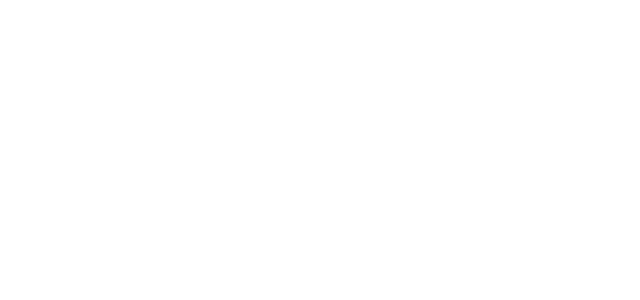
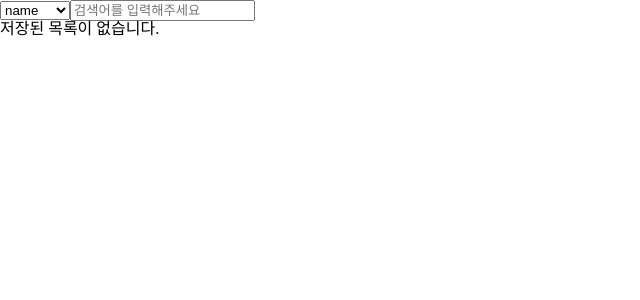
Before and after one commit to khw970421/wanted-codestates-project-3-8, a React (Create React App) app: page / in a window 1280 px wide. Shown: the top 300 px of the page, without its empty margins (0-640 px from the left). Built offline with nearby package versions, Linux system fonts and the light colour scheme.

Commit message:
✨ feat : Search 컴포넌트 개발

```diff
--- a/src/App.js
+++ b/src/App.js
@@ -1,7 +1,11 @@
 import React from 'react';
-
+import Main from './pages/Main';
 const App = () => {
-  return <div className="App"></div>;
+  return (
+    <div className="App">
+      <Main />
+    </div>
+  );
 };
 
 export default App;
--- /dev/null
+++ b/src/components/Search/Input.jsx
@@ -0,0 +1,15 @@
+import React from 'react';
+import PropTypes from 'prop-types';
+const Input = ({ changeSearchContent }) => {
+  const searchSaveTheme = ({ target }) => {
+    console.log('search Input  : ', target.value);
+    changeSearchContent(target.value);
+  };
+  return (
+    <input placeholder="검색어를 입력해주세요" onChange={searchSaveTheme} />
+  );
+};
+Input.propTypes = {
+  changeSearchContent: PropTypes.func,
+};
+export default Input;
--- /dev/null
+++ b/src/components/Search/SaveContents.jsx
@@ -0,0 +1,108 @@
+import React, { useState } from 'react';
+import { useEffect } from 'react';
+import PropTypes from 'prop-types';
+import { getItems } from '../../utils/LocalStorage';
+// const Dummy_Data = [
+//   {
+//     name: '속리산 숲 체험',
+//     address: '충청북도...',
+//     phone: '010-xxxx-xxxx',
+//     memo: '추울 때 가야 더 좋은 곳',
+//   },
+//   {
+//     name: '지리산 숲 체험',
+//     address: '~북도',
+//     phone: '010-xxxx-xxxx',
+//     memo: '추울 때 가야 더 좋은 곳',
+//   },
+//   {
+//     name: '에베레스트 숲 체험',
+//     address: '~해외',
+//     phone: '010-xxxx-xxxx',
+//     memo: '추울 때 가야 더 좋은 곳',
+//   },
+//   {
+//     name: '한라산 숲 체험',
+//     address: '~제주도',
+//     phone: '010-xxxx-xxxx',
+//     memo: '추울 때 가야 더 좋은 곳',
+//   },
+//   {
+//     name: '산맥 숲 체험',
+//     address: '~산맥',
+//     phone: '010-xxxx-xxxx',
+//     memo: '추울 때 가야 더 좋은 곳',
+//   },
+// ];
+
+/*
+localStorage.setItem('forests',JSON.stringify([
+  {
+    name: '속리산 숲 체험',
+    address: '충청북도...',
+    phone: '010-xxxx-xxxx',
+    memo: '추울 때 가야 더 좋은 곳',
+  },
+  {
+    name: '지리산 숲 체험',
+    address: '~북도',
+    phone: '010-xxxx-xxxx',
+    memo: '추울 때 가야 더 좋은 곳',
+  },
+  {
+    name: '에베레스트 숲 체험',
+    address: '~해외',
+    phone: '010-xxxx-xxxx',
+    memo: '추울 때 가야 더 좋은 곳',
+  },
+  {
+    name: '한라산 숲 체험',
+    address: '~제주도',
+    phone: '010-xxxx-xxxx',
+    memo: '추울 때 가야 더 좋은 곳',
+  },
+  {
+    name: '산맥 숲 체험',
+    address: '~산맥',
+    phone: '010-xxxx-xxxx',
+    memo: '추울 때 가야 더 좋은 곳',
+  },
+]))
+*/
+
+const SaveContents = ({ searchTheme, searchContent }) => {
+  const [storageForests, setStorageForests] = useState(
+    getItems('forests') ? getItems('forests') : [],
+  );
+  useEffect(() => {
+    if (searchContent.length !== 0) {
+      setStorageForests(
+        getItems('forests').filter(
+          storageForest =>
+            storageForest[searchTheme]?.indexOf(searchContent) > -1,
+        ),
+      );
+    } else {
+      setStorageForests(getItems('forests'));
+    }
+  }, [searchContent]);
+  return storageForests ? (
+    <>
+      {storageForests.map(({ name, address, phone }, idx) => (
+        <div key={idx}>
+          <div>{name}</div>
+          <div>{address}</div>
+          <div>{phone}</div>
+        </div>
+      ))}
+    </>
+  ) : (
+    <div>저장된 목록이 없습니다.</div>
+  );
+};
+
+SaveContents.propTypes = {
+  searchTheme: PropTypes.string,
+  searchContent: PropTypes.array,
+};
+export default SaveContents;
--- /dev/null
+++ b/src/components/Search/Search.jsx
@@ -0,0 +1,26 @@
+import React, { useState } from 'react';
+import PropTypes from 'prop-types';
+import Input from './Input';
+import Select from './Select';
+import SaveContents from './SaveContents';
+
+const Search = ({ options = ['name', 'address', 'memo'] }) => {
+  const [searchTheme, setSearchTheme] = useState(options[0]);
+  const [searchContent, setSearchContent] = useState([]);
+  return (
+    <>
+      <Select
+        options={options}
+        changeSearchTheme={theme => setSearchTheme(theme)}
+      />
+      <Input changeSearchContent={content => setSearchContent(content)} />
+      <SaveContents searchTheme={searchTheme} searchContent={searchContent} />
+    </>
+  );
+};
+
+Search.propTypes = {
+  options: PropTypes.array,
+};
+
+export default Search;
--- /dev/null
+++ b/src/components/Search/Select.jsx
@@ -0,0 +1,21 @@
+import React from 'react';
+import PropTypes from 'prop-types';
+const Select = ({ options, changeSearchTheme }) => {
+  const changeSelectTheme = ({ target }) => changeSearchTheme(target.value);
+  return (
+    <select name="job" onChange={changeSelectTheme}>
+      {options.map(option => (
+        <option key={option} value={option}>
+          {option}
+        </option>
+      ))}
+    </select>
+  );
+};
+
+Select.propTypes = {
+  options: PropTypes.array,
+  changeSearchTheme: PropTypes.func,
+};
+
+export default Select;
--- a/src/pages/Main.jsx
+++ b/src/pages/Main.jsx
@@ -1,7 +1,11 @@
 import React from 'react';
-
+import Search from '../components/Search/Search';
 const Main = () => {
-  return <div></div>;
+  return (
+    <div>
+      <Search />
+    </div>
+  );
 };
 
 export default Main;
--- /dev/null
+++ b/src/utils/LocalStorage.js
@@ -0,0 +1,4 @@
+const setItems = (key, value) =>
+  localStorage.setItem(key, JSON.stringify(value));
+const getItems = key => JSON.parse(localStorage.getItem(key));
+export { setItems, getItems };
```
